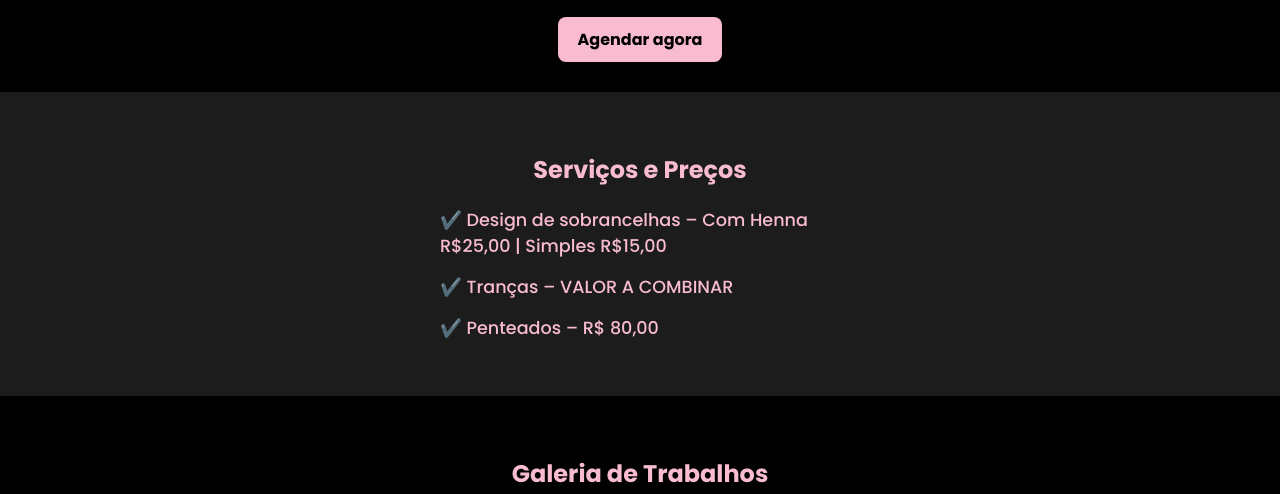
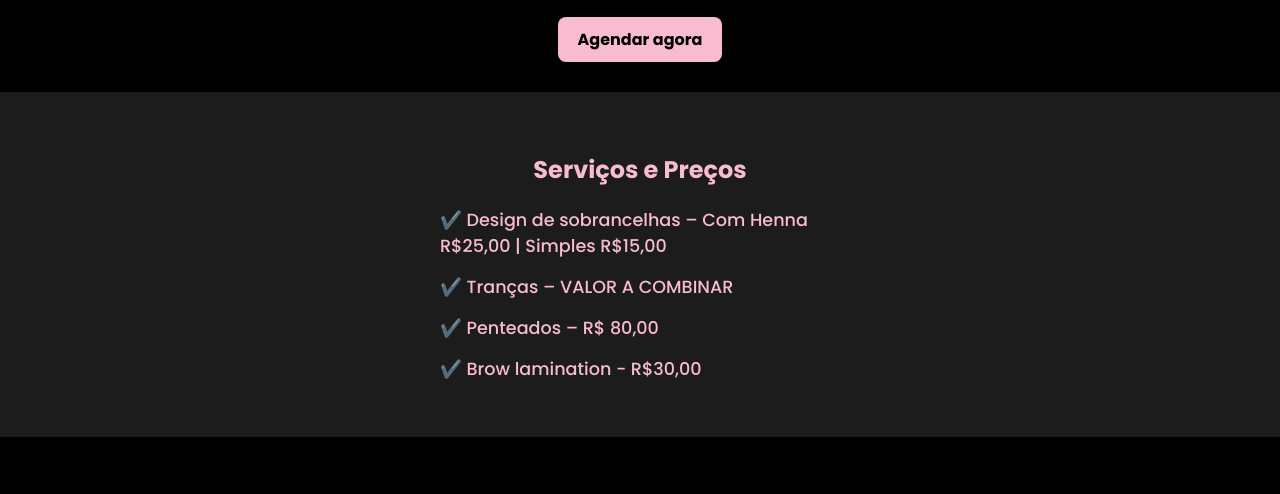
Before and after one commit to Mirianramosdev/E.B-Eloar-Brito, a plain HTML site: page index.html in a window 1280 px wide. Shown: the part 300-794 px from the top of the page. Drawn offline with Linux system fonts and the light colour scheme.

Commit message:
Update index.html
Adicionei um novo procedimento

```diff
--- a/index.html
+++ b/index.html
@@ -147,6 +147,7 @@
       <li>✔️ Design de sobrancelhas – Com Henna R$25,00 | Simples R$15,00</li>
       <li>✔️ Tranças – VALOR A COMBINAR</li>
       <li>✔️ Penteados – R$ 80,00</li>
+      <li>✔️ Brow lamination - R$30,00</li>
     </ul>
   </section>
 
@@ -183,6 +184,7 @@
         <option>Design de Sobrancelha com Henna</option>
         <option>Tranças simples</option>
         <option>Penteado</option>
+        <option>Brow lamination</option>
       </select>
 
       <label for="data">Data (segunda a sábado):</label>
```
